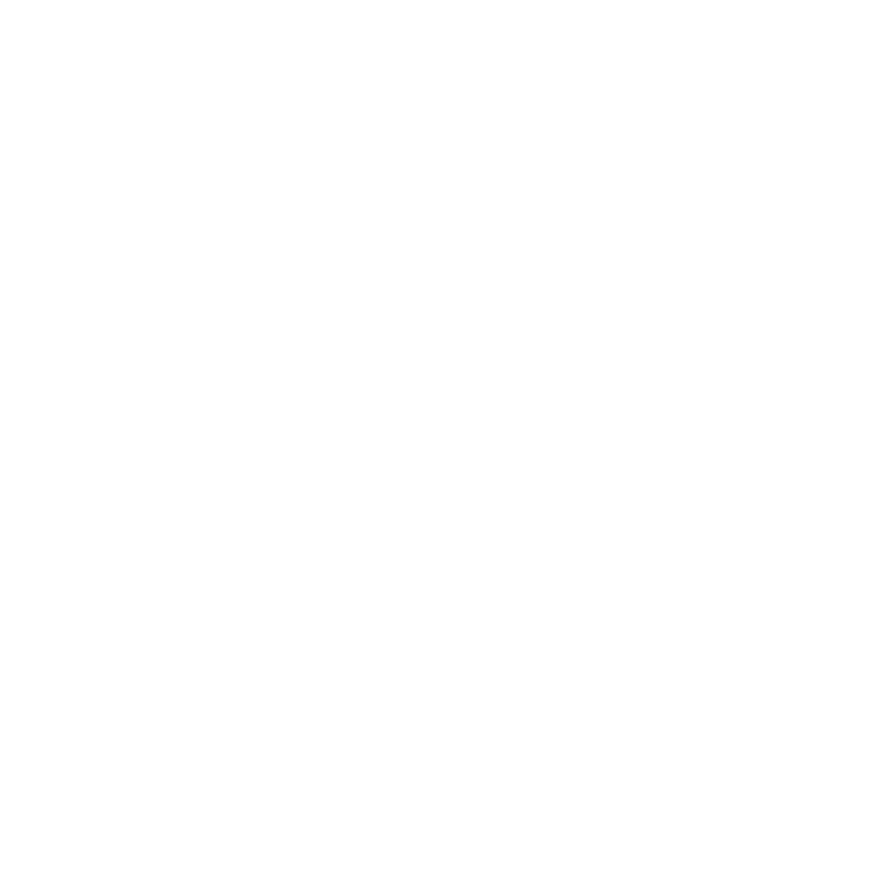
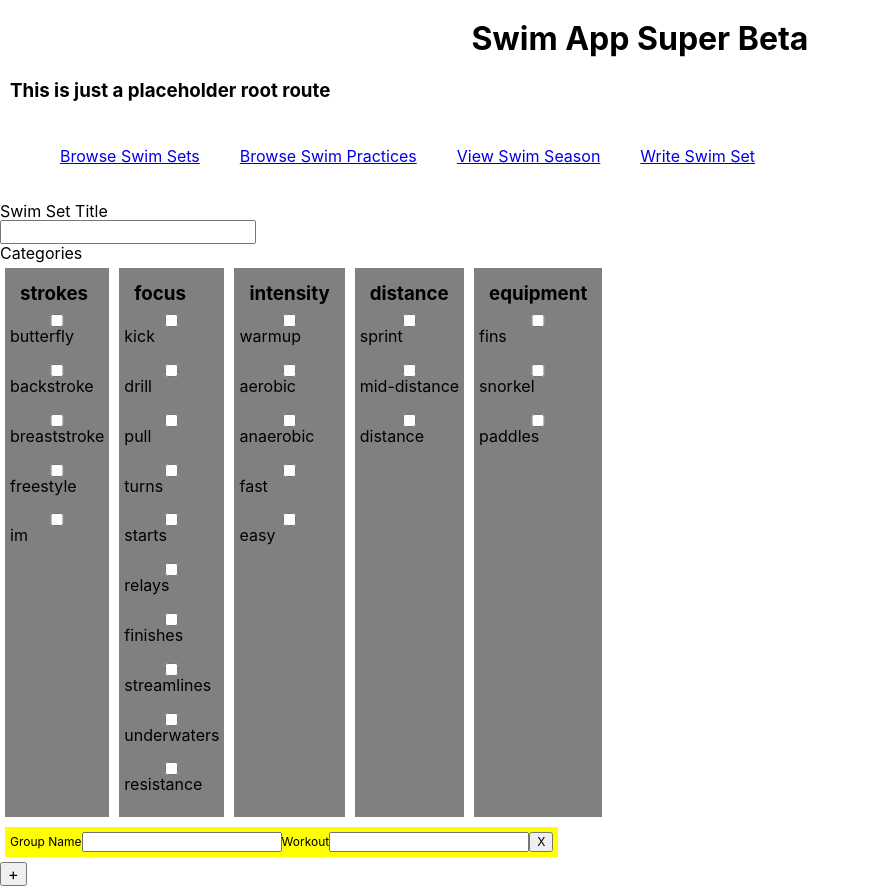
Before and after one commit to RemiBougie/SwimAppSuperBeta, a React (Create React App) app in the folder frontend/swim-app-super-beta/: page /WriteSwimSet in a window 1280 px wide. Before the commit this address had no page. Shown: the whole page, without its empty margins (0-870 px from the left). Before the commit the page ends 800 px from the top, so only its background shows below. Built offline with nearby package versions, Linux system fonts and the light colour scheme.

Commit message:
working on WriteSwimSet(), particularly the dynamic number of groups

```diff
--- a/frontend/swim-app-super-beta/src/App.css
+++ b/frontend/swim-app-super-beta/src/App.css
@@ -260,3 +260,7 @@ h3 {
   justify-content: center;
   margin: 10px;
 }
+
+form {
+  width: 100%;
+}
--- /dev/null
+++ b/frontend/swim-app-super-beta/src/components/writeGroupCard.js
@@ -0,0 +1,39 @@
+import React from 'react';
+import '../App.css';
+
+export default function WriteGroupCard( {group, removeGroup, editGroup}) {
+
+    return(
+        <div className="App-groupCard" key={group['id']}>
+            <label>Group Name</label>
+            <input type="text" value={group.groupName} onChange={(e) => {
+                //e.preventDefault();
+                let groupName = e.target.value;
+                editGroup(group['id'], groupName, group['workout']);
+            }}/>
+            <label>Workout</label>
+            <input type="text" value={group.workout} onChange={(e) => {
+                let workout = e.target.value;
+                editGroup(group['id'], group['groupName'], workout);
+            }}/>
+            <button onClick={(e)=>{
+                removeGroup(group['id'])
+            }}>X</button>
+        </div>
+    )
+}
+
+/*
+ value={`${groupName}`}
+  value={`${workout}`}
+
+
+  //e.preventDefault();
+                console.log("groups: ", groups);
+                console.log("id: ", id);
+                /* let temp = groups;
+                temp.splice(id, 1);
+                console.log(temp);
+                setGroups(groups.filter(group => group.id !== id));
+                console.log("groups after splice: ", groups);
+*/
--- a/frontend/swim-app-super-beta/src/index.js
+++ b/frontend/swim-app-super-beta/src/index.js
@@ -10,6 +10,7 @@ import Root, { loader as rootLoader } from './routes/Root';
 import BrowseSwimSets from './routes/BrowseSwimSets';
 import BrowseSwimPractices from './routes/BrowseSwimPractices';
 import ViewSwimSeason from './routes/ViewSwimSeason';
+import WriteSwimSet from './routes/WriteSwimSet';
 import ErrorPage from './ErrorPage';
 
 /*
@@ -55,6 +56,10 @@ const router = createBrowserRouter([
         path: "/ViewSwimSeason",
         element: <ViewSwimSeason />,
         loader: rootLoader
+      },
+      {
+        path: "/WriteSwimSet",
+        element: <WriteSwimSet />
       }
     ]
   },
--- a/frontend/swim-app-super-beta/src/routes/Root.js
+++ b/frontend/swim-app-super-beta/src/routes/Root.js
@@ -34,6 +34,9 @@ export default function Root() {
                             <li>
                                 <Link to={`ViewSwimSeason/`}>View Swim Season</Link>
                             </li>
+                            <li>
+                                <Link to={`WriteSwimSet/`}>Write Swim Set</Link>
+                            </li>
                         </ul>
                     </nav>
                 </div>
--- a/frontend/swim-app-super-beta/src/routes/WriteSwimSet.js
+++ b/frontend/swim-app-super-beta/src/routes/WriteSwimSet.js
@@ -0,0 +1,86 @@
+import React, { useState, useEffect } from 'react';
+import { v4 as uuidv4 } from 'uuid';
+import { useLoaderData } from 'react-router-dom';
+
+import '../App.css';
+import * as allTags from '../allTags';
+import WriteGroupCard from '../components/writeGroupCard';
+
+export default function WriteSwimSet () {
+    let [groups, setGroups] = useState([{id: uuidv4(), groupName: '', workout: ''}]);
+
+    function tagSelection() {
+        const tagsJSON = allTags["allTags"];
+        let div = [];
+
+        //console.log("allTags", tagsJSON);
+        //console.log("tagsSearch", tagsSearch);
+        //console.log("tagsJSON: ", tagsJSON);
+        for (const property in tagsJSON) {
+            let subdiv = [];
+            let category = tagsJSON[property];
+            subdiv = [...subdiv, <h3 key={`label_${property}`}>{property}</h3>]
+            for (const label in category) {
+                subdiv = [...subdiv,
+                    <input
+                        type="checkbox"
+                        id={`${label}`}
+                        name={`${label}`}
+                        value={`${label}`}
+                    />,
+                    <label>{`${label}`}</label>,
+                    <br/>
+                ]
+            }
+            div = [...div, <div className="App-checkboxList" key={`div_${property}`}>{subdiv}</div>];
+            //div = [...div, subdiv]
+        }
+
+        //console.log("div: ", div);
+        //console.log(tagsSearch);
+        return (<div className="App-tagSelection">{div}</div>);
+    }
+
+    const addGroup = (e) => {
+        e.preventDefault();
+        const newGroup = {
+            id: uuidv4(),
+            groupName: '',
+            workout: ''
+        }
+        setGroups([...groups, newGroup]);
+    }
+
+    const removeGroup = (id) => {
+        setGroups(groups.filter((group) => group.id !== id))
+    }
+
+    const editGroup = (id, groupName, workout) => {
+        const targetGroup = (obj) => obj['id'] === id;
+        let index = groups.findIndex(targetGroup);
+        let newGroup = {id: id, groupName: groupName, workout: workout};
+        let temp = groups.slice();
+        temp.splice(index, 1, newGroup);
+        setGroups(temp);
+    }
+
+    return (
+        <form>
+            <label>Swim Set Title</label><br/>
+            <input type="text" id="swim-set-title" name="swim-set-title" /><br/>
+            <label>Categories</label><br/>
+            {tagSelection()}
+            <div className="App-swimSetList1">
+                {groups.map((obj) =>
+                    <WriteGroupCard group={obj} removeGroup={removeGroup} editGroup={editGroup}/>)
+                }
+            </div>
+            <button onClick={(e) => {
+                addGroup(e);
+                //e.preventDefault();
+                //setGroups([...groups, {id: groups.length, groupName: '', workout: ''}]);
+            }
+            }>+</button>
+        </form>
+     )
+}
```
